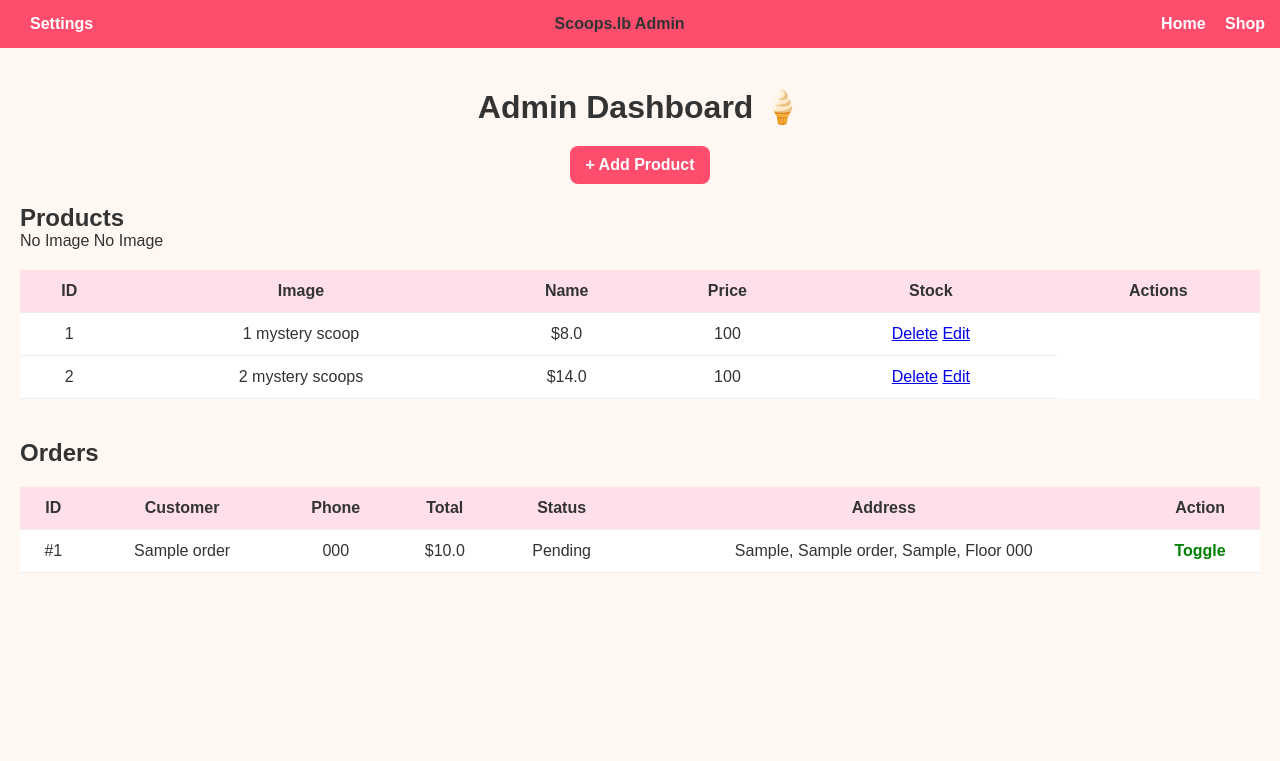
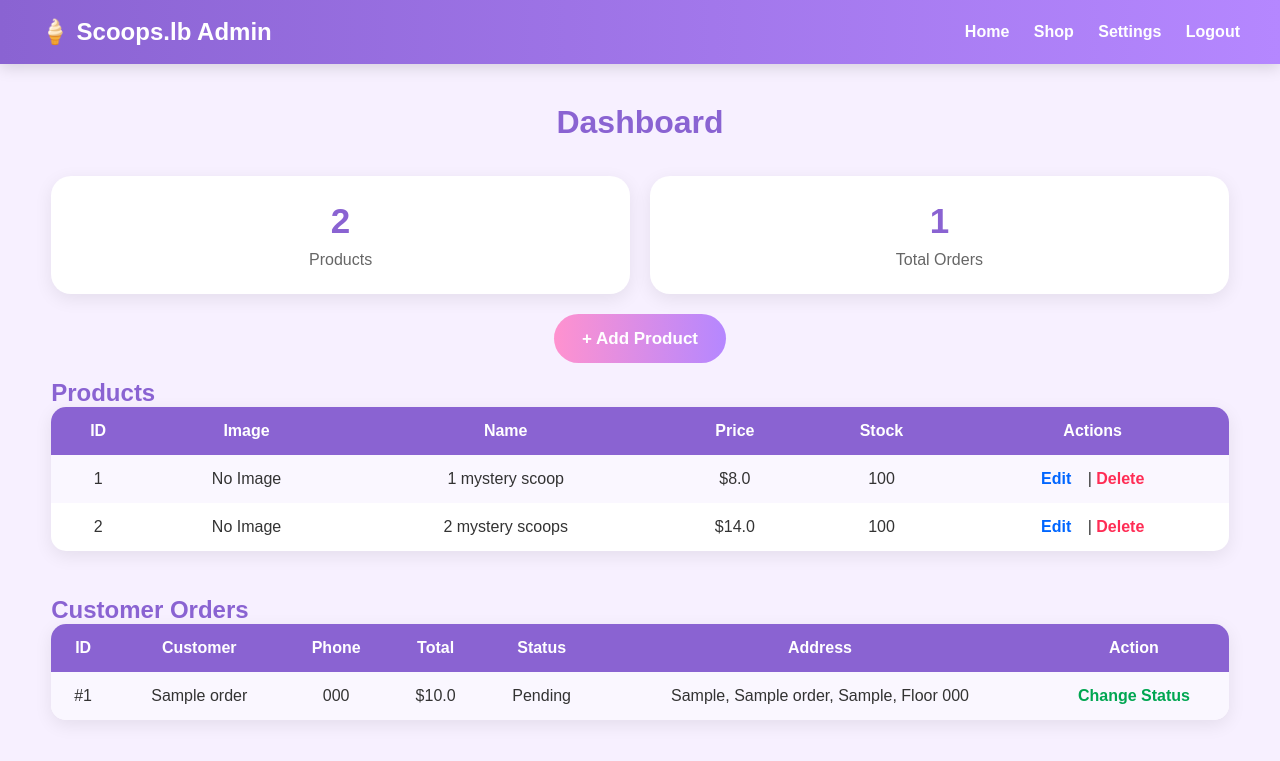
Before and after one commit to Tatianabed/scoopslb, a Flask app: page /dashboard in a window 1280 px wide. Shown: the top 761 px of the page. Run offline with Flask 3, Linux system fonts and the light colour scheme; a user stored in the database is signed in; data comes from the database, SQL or seed files in the repository; tables that the repository leaves empty hold one stand-in row (values such as "Sample post").

Commit message:
Added admin dashboard, login, edit and delete products

```diff
--- a/app.py
+++ b/app.py
@@ -293,6 +293,40 @@ def checkout():
         delivery=delivery,
         final_total=final_total
     )
+# ==========================
+# ADMIN LOGIN
+# ==========================
+
+@app.route('/admin/login', methods=['GET', 'POST'])
+def admin_login():
+
+    if request.method == 'POST':
+
+        username = request.form['username']
+        password = request.form['password']
+
+        admin = Admin.query.filter_by(username=username).first()
+
+        if admin and check_password_hash(admin.password, password):
+
+            session['admin'] = admin.id
+
+            return redirect(url_for('dashboard'))
+
+        flash("Invalid username or password.")
+
+    return render_template('admin_login.html')
+
+# ==========================
+# LOGOUT
+# ==========================
+
+@app.route('/logout')
+def logout():
+
+    session.pop('admin', None)
+
+    return redirect(url_for('admin_login'))
 
 # ==========================
 # DASHBOARD
@@ -353,6 +387,70 @@ def add_product():
         return redirect(url_for('dashboard'))
 
     return render_template('add_product.html')
+
+# ==========================
+# EDIT PRODUCT
+# ==========================
+
+# ==========================
+# EDIT PRODUCT
+# ==========================
+
+@app.route('/product/edit/<int:product_id>', methods=['GET', 'POST'])
+def edit_product(product_id):
+
+    if 'admin' not in session:
+        return redirect(url_for('admin_login'))
+
+    product = Product.query.get_or_404(product_id)
+
+    if request.method == 'POST':
+
+        product.name = request.form['name']
+        product.description = request.form['description']
+        product.price = float(request.form['price'])
+        product.stock = int(request.form['stock'])
+
+        file = request.files.get('image')
+
+        if file and file.filename != "":
+            filename = secure_filename(file.filename)
+            file.save(os.path.join("static/images", filename))
+            product.image = filename
+
+        db.session.commit()
+
+        flash("Product updated successfully!")
+
+        return redirect(url_for('dashboard'))
+
+    return render_template(
+        'edit_product.html',
+        product=product
+    )
+# ==========================
+# DELETE PRODUCT
+# ==========================
+
+# ==========================
+# DELETE PRODUCT
+# ==========================
+
+@app.route('/product/delete/<int:product_id>')
+def delete_product(product_id):
+
+    if 'admin' not in session:
+        return redirect(url_for('admin_login'))
+
+    product = Product.query.get_or_404(product_id)
+
+    db.session.delete(product)
+
+    db.session.commit()
+
+    flash("Product deleted successfully!")
+
+    return redirect(url_for('dashboard'))
 @app.route('/admin/settings', methods=['GET', 'POST'])
 def admin_settings():
 
--- a/templates/dashboard.html
+++ b/templates/dashboard.html
@@ -3,161 +3,321 @@
 <head>
     <meta charset="UTF-8">
     <meta name="viewport" content="width=device-width, initial-scale=1.0">
-    <title>Admin Dashboard - Scoops.lb</title>
+    <title>Scoops.lb Admin Dashboard</title>
 
     <link rel="stylesheet" href="{{ url_for('static', filename='css/style.css') }}">
 
     <style>
-        body {
-            font-family: Arial;
-            background: #fff8f2;
-            margin: 0;
+
+        body{
+            font-family:Arial, sans-serif;
+            background:#f7f0ff;
+            margin:0;
+            color:#333;
         }
 
-        nav {
-            background: #ff4d6d;
-            padding: 15px;
-            display: flex;
-            justify-content: space-between;
-            align-items: center;
+        nav{
+            background:linear-gradient(90deg,#8a63d2,#b587ff);
+            padding:18px 40px;
+            display:flex;
+            justify-content:space-between;
+            align-items:center;
+            color:white;
+            box-shadow:0 3px 15px rgba(0,0,0,.15);
         }
 
-        nav a {
-            color: white;
-            margin-left: 15px;
-            text-decoration: none;
-            font-weight: bold;
+        nav h2{
+            margin:0;
         }
 
-        .container {
-            padding: 20px;
+        nav a{
+            color:white;
+            text-decoration:none;
+            margin-left:20px;
+            font-weight:bold;
         }
 
-        h1 {
-            text-align: center;
-            margin-top: 20px;
+        nav a:hover{
+            opacity:.8;
         }
 
-        .top-actions {
-            display: flex;
-            justify-content: center;
-            margin: 20px 0;
+        .container{
+            width:92%;
+            max-width:1300px;
+            margin:40px auto;
         }
 
-        .btn {
-            background: #ff4d6d;
-            color: white;
-            padding: 10px 15px;
-            border-radius: 8px;
-            text-decoration: none;
+        h1{
+            text-align:center;
+            color:#8a63d2;
+            margin-bottom:35px;
         }
 
-        table {
-            width: 100%;
-            border-collapse: collapse;
-            background: white;
-            margin-top: 20px;
+        .stats{
+
+            display:grid;
+            grid-template-columns:repeat(auto-fit,minmax(220px,1fr));
+            gap:20px;
+            margin-bottom:35px;
+
         }
 
-        th, td {
-            padding: 12px;
-            border-bottom: 1px solid #eee;
-            text-align: center;
+        .card{
+
+            background:white;
+            border-radius:20px;
+            padding:25px;
+            text-align:center;
+            box-shadow:0 5px 18px rgba(0,0,0,.08);
+
         }
 
-        th {
-            background: #ffe0e9;
+        .card h2{
+
+            margin:0;
+            color:#8a63d2;
+            font-size:35px;
+
         }
 
-        .delete {
-            color: red;
-            text-decoration: none;
-            font-weight: bold;
+        .card p{
+
+            color:#666;
+            margin-top:10px;
+
         }
 
-        .edit {
-            color: blue;
-            text-decoration: none;
-            font-weight: bold;
-            margin-right: 10px;
+        .top-actions{
+
+            text-align:center;
+            margin-bottom:30px;
+
         }
 
-        .status {
-            color: green;
-            text-decoration: none;
-            font-weight: bold;
+        .add-btn{
+
+            background:linear-gradient(90deg,#ff92cf,#b587ff);
+            color:white;
+            padding:15px 28px;
+            border-radius:30px;
+            text-decoration:none;
+            font-weight:bold;
+            font-size:17px;
+
         }
 
-        img {
-            width: 60px;
-            height: 60px;
-            object-fit: cover;
-            border-radius: 8px;
+        .add-btn:hover{
+
+            opacity:.9;
+
         }
+
+        table{
+
+            width:100%;
+            border-collapse:collapse;
+            background:white;
+            border-radius:15px;
+            overflow:hidden;
+            box-shadow:0 5px 18px rgba(0,0,0,.08);
+            margin-bottom:45px;
+
+        }
+
+        th{
+
+            background:#8a63d2;
+            color:white;
+
+        }
+
+        th,td{
+
+            padding:15px;
+            text-align:center;
+
+        }
+
+        tr:nth-child(even){
+
+            background:#faf7ff;
+
+        }
+
+        img{
+
+            width:70px;
+            height:70px;
+            object-fit:cover;
+            border-radius:12px;
+
+        }
+
+        .edit{
+
+            color:#0066ff;
+            text-decoration:none;
+            font-weight:bold;
+            margin-right:12px;
+
+        }
+
+        .delete{
+
+            color:#ff2d55;
+            text-decoration:none;
+            font-weight:bold;
+
+        }
+
+        .status{
+
+            color:#00a651;
+            text-decoration:none;
+            font-weight:bold;
+
+        }
+
+        @media(max-width:768px){
+
+            nav{
+
+                flex-direction:column;
+                gap:15px;
+
+            }
+
+            table{
+
+                font-size:13px;
+
+            }
+
+            th,td{
+
+                padding:8px;
+
+            }
+
+        }
+
     </style>
+
 </head>
 
 <body>
 
-<!-- NAV -->
 <nav>
-<a href="/admin/settings">Settings</a>
-    <div><b>Scoops.lb Admin</b></div>
+
+    <h2>🍦 Scoops.lb Admin</h2>
 
     <div>
+
         <a href="/">Home</a>
         <a href="/shop">Shop</a>
+        <a href="/admin/settings">Settings</a>
+        <a href="{{ url_for('logout') }}">Logout</a>
+
     </div>
+
 </nav>
 
 <div class="container">
 
-    <h1>Admin Dashboard 🍦</h1>
+    <h1>Dashboard</h1>
+
+    <div class="stats">
+
+        <div class="card">
+            <h2>{{ products|length }}</h2>
+            <p>Products</p>
+        </div>
+
+        <div class="card">
+            <h2>{{ orders|length }}</h2>
+            <p>Total Orders</p>
+        </div>
+
+    </div>
 
     <div class="top-actions">
-        <a href="/product/add" class="btn">+ Add Product</a>
+
+        <a href="/product/add" class="add-btn">
+            + Add Product
+        </a>
+
     </div>
 
-    <!-- PRODUCTS -->
-    <h2>Products</h2>
+    <h2 style="color:#8a63d2;">Products</h2>
 
     <table>
+
         <tr>
+
             <th>ID</th>
             <th>Image</th>
             <th>Name</th>
             <th>Price</th>
             <th>Stock</th>
             <th>Actions</th>
+
         </tr>
 
         {% for product in products %}
+
         <tr>
+
             <td>{{ product.id }}</td>
 
-           {% if product.image %}
-    <img src="{{ product.image }}" width="60">
-{% else %}
-    No Image
-{% endif %}
+            <td>
+
+                {% if product.image %}
+
+                    <img src="{{ url_for('static', filename='images/' + product.image) }}">
+
+                {% else %}
+
+                    No Image
+
+                {% endif %}
+
+            </td>
 
             <td>{{ product.name }}</td>
+
             <td>${{ product.price }}</td>
+
             <td>{{ product.stock }}</td>
 
             <td>
-    <a href="/product/edit/{{ product.id }}" class="delete-btn">Delete</a>
-    <a href="/product/edit/{{ product.id }}" class="edit-btn">Edit</a>
+
+                <a href="/product/edit/{{ product.id }}" class="edit">
+                    Edit
+                </a>
+
+                |
+
+                <a href="/product/delete/{{ product.id }}" class="delete"
+                   onclick="return confirm('Delete this product?')">
+
+                    Delete
+
+                </a>
+
             </td>
+
         </tr>
+
         {% endfor %}
+
     </table>
 
-    <!-- ORDERS -->
-    <h2 style="margin-top:40px;">Orders</h2>
+    <h2 style="color:#8a63d2;">Customer Orders</h2>
 
     <table>
+
         <tr>
+
             <th>ID</th>
             <th>Customer</th>
             <th>Phone</th>
@@ -165,26 +325,47 @@
             <th>Status</th>
             <th>Address</th>
             <th>Action</th>
+
         </tr>
 
         {% for order in orders %}
+
         <tr>
+
             <td>#{{ order.id }}</td>
+
             <td>{{ order.customer_name }}</td>
+
             <td>{{ order.phone }}</td>
+
             <td>${{ order.total_price }}</td>
+
             <td>{{ order.status }}</td>
+
             <td>
+
                 {{ order.city }},
                 {{ order.street_name }},
                 {{ order.building }},
                 Floor {{ order.floor_number }}
+
             </td>
+
             <td>
-                <a class="status" href="/order/status/{{ order.id }}">Toggle</a>
+
+                <a class="status"
+                   href="/order/status/{{ order.id }}">
+
+                    Change Status
+
+                </a>
+
             </td>
+
         </tr>
+
         {% endfor %}
+
     </table>
 
 </div>
```
Also changed, not shown: templates/admin_login.html (added, +51 -0 lines), templates/edit_product.html (+184 -6 lines).
